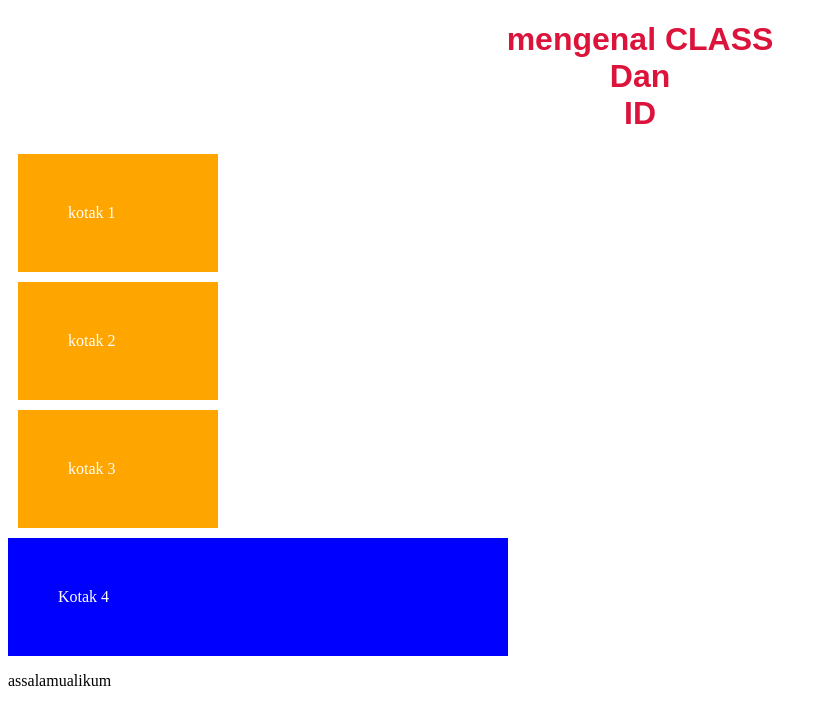
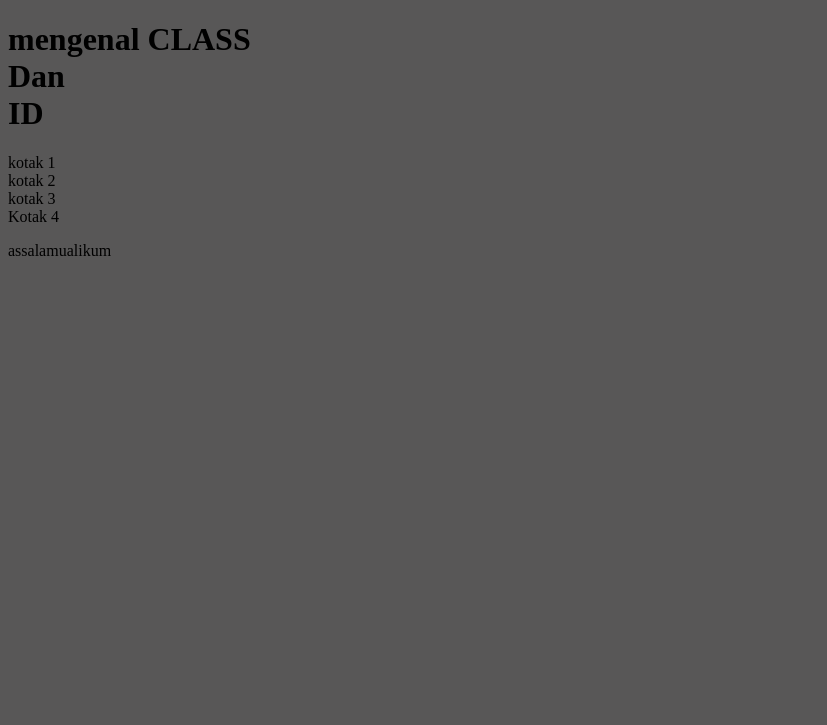
Before and after one commit to gue-ali/carikos, a PHP site: the page made by E41180374_M AL GHAZALI SI/class dan id.html in a window 1280 px wide. Shown: the top 725 px of the page, without its empty margins (0-827 px from the left). Run offline with PHP 8.4, Linux system fonts and the light colour scheme.

Commit message:
Update css.css

```diff
--- a/E41180374_M AL GHAZALI SI/css.css
+++ b/E41180374_M AL GHAZALI SI/css.css
@@ -1,23 +1,6 @@
-h1{
-    color: crimson;
-    font-family: fantasy;
-    text-align: center;
+body{
+	background-color: rgba(14, 13, 13, 0.692);
 }
-
-.kotak{
-	padding: 50px;
-	width: 100px;
-	color: #fff;
-	margin: 10px;
-	background: orange;
+.p{
+	color: white;
 }
-
-#kotak{
-	width: 400px;
-	color: #fff;
-	background: blue;
-	padding: 50px;
-}
-div p.kalimat{
-	color: blue;
-}
```
